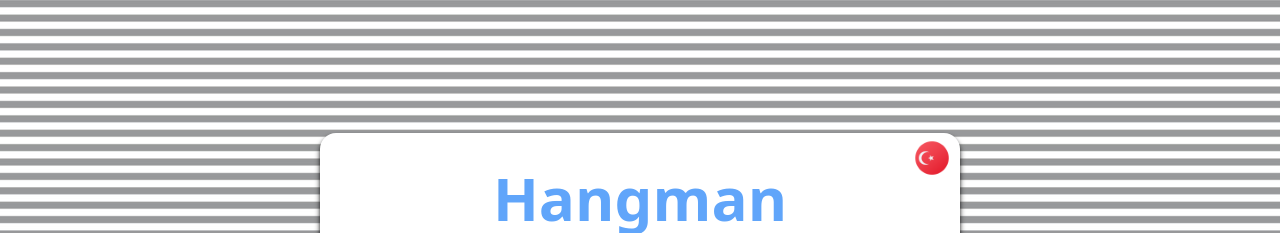
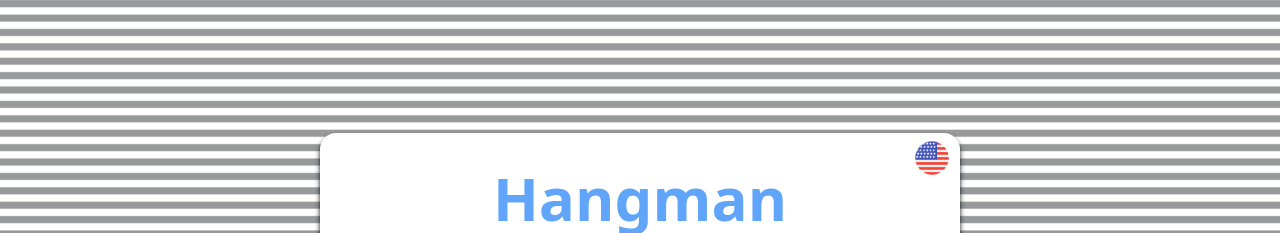
Before and after one commit to enesyagmur/adam-asmaca, a React (Vite) app: page / in a window 1280 px wide. Shown: the top 233 px of the page. Built offline with nearby package versions, Linux system fonts and the light colour scheme.

Commit message:
dil görüntülenmesi tersine çevrildi

```diff
--- a/src/components/Languages.tsx
+++ b/src/components/Languages.tsx
@@ -11,7 +11,7 @@ const Languages = () => {
   const dispatch = useDispatch();
   return (
     <div className="w-[40px] h-[50px] flex items-center justify-between absolute right-2 top-0">
-      {language === "en" ? (
+      {language === "tr" ? (
         <img
           src={turkeyFlag}
           alt="flag"
```
